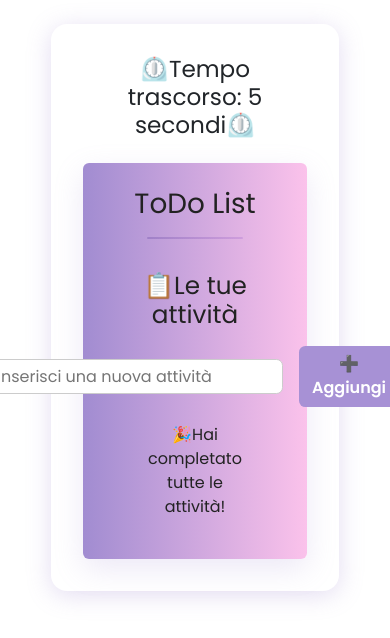
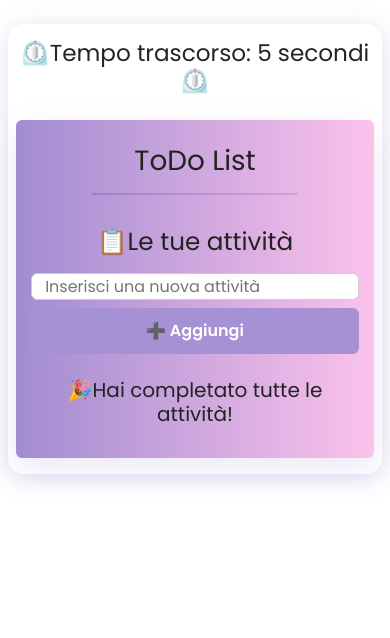
Before and after one commit to veronicamagnanimi/ToDo-List-Timer, a React (Vite) app: page / in a window 390 px wide. Shown: the top 638 px of the page. Built offline with nearby package versions, Linux system fonts and the light colour scheme.

Commit message:
feat: responsive layout and style completed

```diff
--- a/src/components/TasksList.jsx
+++ b/src/components/TasksList.jsx
@@ -59,7 +59,7 @@ const allTasks = tasks.every((task) => task.completed);
       </div>
 
       {allTasks ? (
-        <p>🎉Hai completato tutte le attività!</p>
+        <h5 className="mt-4">🎉Hai completato tutte le attività!</h5>
       ) : (
         <ul>
           {tasks.map((task) => (
--- a/src/index.css
+++ b/src/index.css
@@ -4,6 +4,10 @@
     padding: 0;
     box-sizing: border-box;
     font-family: 'Poppins', sans-serif;
+}
+
+html, body {
+  overflow-x: hidden;
 }
 
 .container {
@@ -13,7 +17,11 @@
 }
 
 ul {
-    list-style: none;
+  padding-left: 0;
+  margin: 0 auto;
+  max-width: 450px;
+  text-align: left;
+  list-style: none;
 }
 
 .main-box {
@@ -42,12 +50,30 @@ ul {
 }
 
 /* TASK */
-.task-item {
+ .task-item {
+  display: flex;
+  align-items: center;
+  padding: 0.4rem 0.5rem;
+  background: #fff;
+  border-radius: 0.5rem;
   margin-bottom: 0.5rem;
+  box-shadow: 0 2px 6px rgba(161, 140, 209, 0.07);
+  font-size: 0.95rem;
+  max-width: 500px;
+  margin-left: auto;
+  margin-right: auto;
+}
+
+.task-item input[type="checkbox"] {
+  margin-right: 0.3rem;
+  transform: scale(1.1);
 }
 
 .task-text {
-  margin-left: 0.5rem;
+  flex-grow: 1;
+  margin-right: 0.4rem;
+  text-align: center;
+  word-break: break-word;
 }
 
 .task-completed {
@@ -63,7 +89,7 @@ ul {
 
 @keyframes fadeInUp {
   to {
-    opacity: 10;
+    opacity: 1;
     transform: translateY(0);
   }
 }
@@ -72,6 +98,12 @@ ul {
   background-color: rgba(161, 140, 209, 0.1);
   border-radius: 5px;
   transition: background-color 0.3s ease;
+}
+
+.task-item .btn {
+  padding: 0.3rem 0.5rem;
+  font-size: 0.85rem;
+  margin: 0;
 }
 
 /*BUTTONS*/
@@ -113,3 +145,66 @@ ul {
 .input-task:focus {
   border-color: #8260d4;
 }
+
+/*MEDIA QUERY*/
+@media (max-width: 600px) {
+  .container {
+    width: 98%;
+    padding: 0 4px;
+    max-width: 100vw;
+  }
+
+  .main-box,
+  .gradient-bg {
+    padding: 1rem 0.5rem;
+  }
+
+  .task-input-wrapper {
+    flex-direction: column;
+    align-items: stretch;
+    gap: 0.5rem;
+    margin: 1rem 0;
+  }
+
+  .input-task {
+    width: 100%;
+    max-width: 100%;
+    font-size: 1rem;
+    height: 2.4rem;
+    margin-bottom: 0;
+  }
+
+  .btn {
+    width: 100%;
+    margin: 0;
+    font-size: 1rem;
+    padding: 0.7rem 0;
+  }
+
+  ul {
+    max-width: 100vw;
+    padding: 0;
+  }
+
+  .task-item {
+    flex-direction: column;
+    align-items: stretch;
+    font-size: 1rem;
+    max-width: 100%;
+    margin-left: 0;
+    margin-right: 0;
+    padding: 0.7rem 0.5rem;
+  }
+
+  .task-text {
+    text-align: center;
+    margin: 0.5rem 0;
+    font-size: 1rem;
+  }
+
+  .task-item .btn {
+    width: 100%;
+    margin: 0.3rem 0 0 0;
+    font-size: 1rem;
+  }
+}
```
